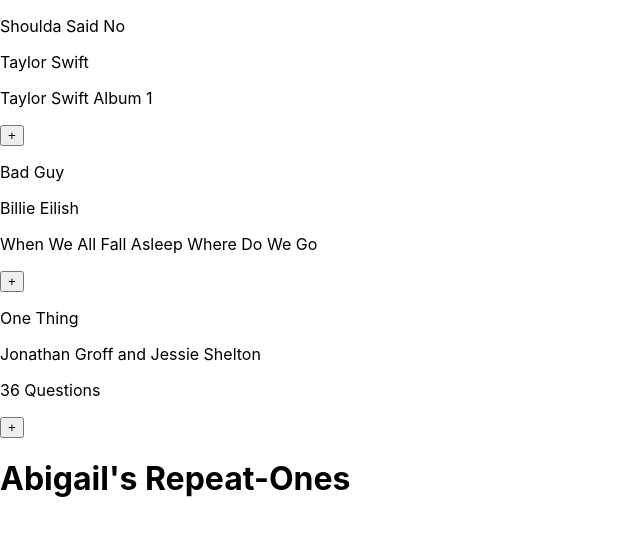
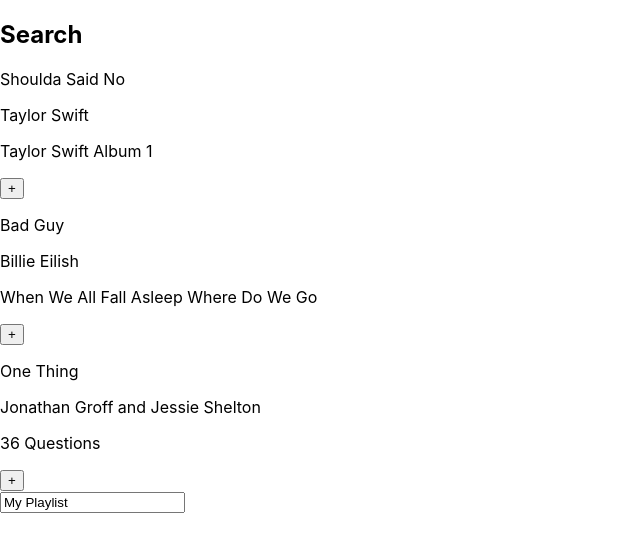
Before and after one commit to abigailhartnett/jammming, a React (Create React App) app: page / in a window 1280 px wide. Shown: the top 552 px of the page, without its empty margins (0-640 px from the left). Built offline with nearby package versions, Linux system fonts and the light colour scheme.

Commit message:
Build skeleton functionality

```diff
--- a/src/App.js
+++ b/src/App.js
@@ -26,7 +26,7 @@ let trackList = [
 ];
 
 let playlist = {
-  name: "Abigail's Repeat-Ones",
+  name: "My Playlist",
   tracks: [],
 };
 
@@ -40,11 +40,33 @@ function App() {
     }
   }
 
+  function removeFromPlaylist(track) {
+    if (list.tracks.includes(track)) {
+      list.tracks.splice(list.tracks.indexOf(track), 1);
+      setList((prev) => ({
+        name: prev.name,
+        tracks: list.tracks,
+      }));
+    }
+  }
+
+  function changeName(newName) {
+    setList((prev) => ({
+      name: newName,
+      tracks: prev.tracks,
+    }));
+  }
+
   return (
-    <>
+    <div>
       <SearchResults trackList={tracks} addToPlaylist={addToPlaylist} />
-      <Playlist playlist={list} />
-    </>
+      <Playlist
+        playlist={list}
+        removeFromPlaylist={removeFromPlaylist}
+        changeName={changeName}
+      />
+      {console.log(list)}
+    </div>
   );
 }
 
--- a/src/components/Button.js
+++ b/src/components/Button.js
@@ -1,9 +1,4 @@
-function Button({ addToPlaylist, track }) {
-  function clickHandler(event) {
-    addToPlaylist(track);
-  }
-
-  return <button onClick={clickHandler}>+</button>;
+function Button({ onClick, children }) {
+  return <button onClick={onClick}>{children}</button>;
 }
-
 export default Button;
--- a/src/components/Playlist.js
+++ b/src/components/Playlist.js
@@ -1,10 +1,23 @@
 import TrackList from "./TrackList";
 
-function Playlist({ playlist }) {
+function Playlist({ playlist, removeFromPlaylist, changeName }) {
+  function changeHandler(event) {
+    changeName(event.target.value);
+  }
+
   return (
     <div>
-      <h1>{playlist.name}</h1>
-      <TrackList tracks={playlist.tracks} />
+      <input
+        type="text"
+        name="playlistName"
+        id="playlistName"
+        value={playlist.name}
+        onChange={changeHandler}
+      />
+      <TrackList
+        tracks={playlist.tracks}
+        removeFromPlaylist={removeFromPlaylist}
+      />
     </div>
   );
 }
--- a/src/components/SearchResults.js
+++ b/src/components/SearchResults.js
@@ -3,6 +3,7 @@ import TrackList from "./TrackList";
 function SearchResults({ trackList, addToPlaylist }) {
   return (
     <div>
+      <h2>Search</h2>
       <TrackList tracks={trackList} addToPlaylist={addToPlaylist} />
     </div>
   );
--- a/src/components/Track.js
+++ b/src/components/Track.js
@@ -1,11 +1,23 @@
 import Button from "./Button";
-function Track({ track, addToPlaylist }) {
+function Track({ track, addToPlaylist, removeFromPlaylist }) {
+  function clickHandlerAdd(event) {
+    addToPlaylist(track);
+  }
+
+  function clickHandlerRemove(event) {
+    removeFromPlaylist(track);
+  }
+
   return (
     <div key={track.id}>
       <p>{track.name}</p>
       <p>{track.artist}</p>
       <p>{track.album}</p>
-      <Button addToPlaylist={addToPlaylist} track={track} />
+      {addToPlaylist ? (
+        <Button onClick={clickHandlerAdd}>+</Button>
+      ) : (
+        <Button onClick={clickHandlerRemove}>-</Button>
+      )}
     </div>
   );
 }
--- a/src/components/TrackList.js
+++ b/src/components/TrackList.js
@@ -1,10 +1,16 @@
 import Track from "./Track";
 
-function TrackList({ tracks, addToPlaylist }) {
+function TrackList({ tracks, addToPlaylist, removeFromPlaylist }) {
   return (
     <div>
       {tracks.map((track) => {
-        return <Track track={track} addToPlaylist={addToPlaylist} />;
+        return (
+          <Track
+            track={track}
+            addToPlaylist={addToPlaylist}
+            removeFromPlaylist={removeFromPlaylist}
+          />
+        );
       })}
     </div>
   );
```
